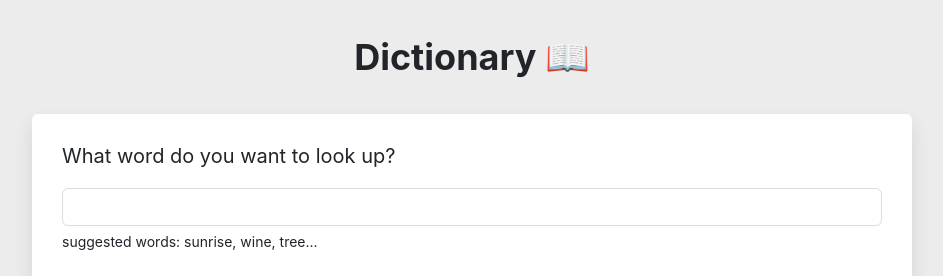
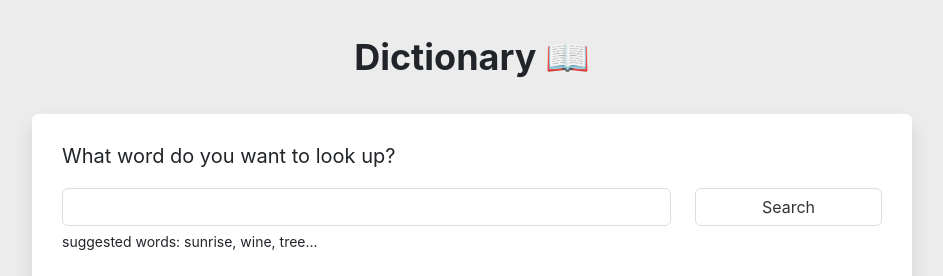
Before and after one commit to PasqualCarstens/react-dictionary-app, a React (Create React App) app: page / in a window 1280 px wide. Shown: the top 276 px of the page, without its empty margins (168-1111 px from the left). Built offline with nearby package versions, Linux system fonts and the light colour scheme.

Commit message:
Added a search button

```diff
--- a/src/Dictionary.js
+++ b/src/Dictionary.js
@@ -40,7 +40,18 @@ export default function Dictionary() {
       <section>
         <h1>What word do you want to look up?</h1>
         <form onSubmit={search} className="text-center">
-          <input type="search" onChange={handleKeywordChange} />
+          <div class="row">
+            <div class="col-9">
+              <input type="search" onChange={handleKeywordChange} />
+            </div>
+            <div class="col-3">
+              <input
+                type="submit"
+                value="Search"
+                class="btn btn-outline-dark w-100"
+              />
+            </div>
+          </div>
         </form>
         <div className="hint">suggested words: sunrise, wine, tree...</div>
       </section>
```
